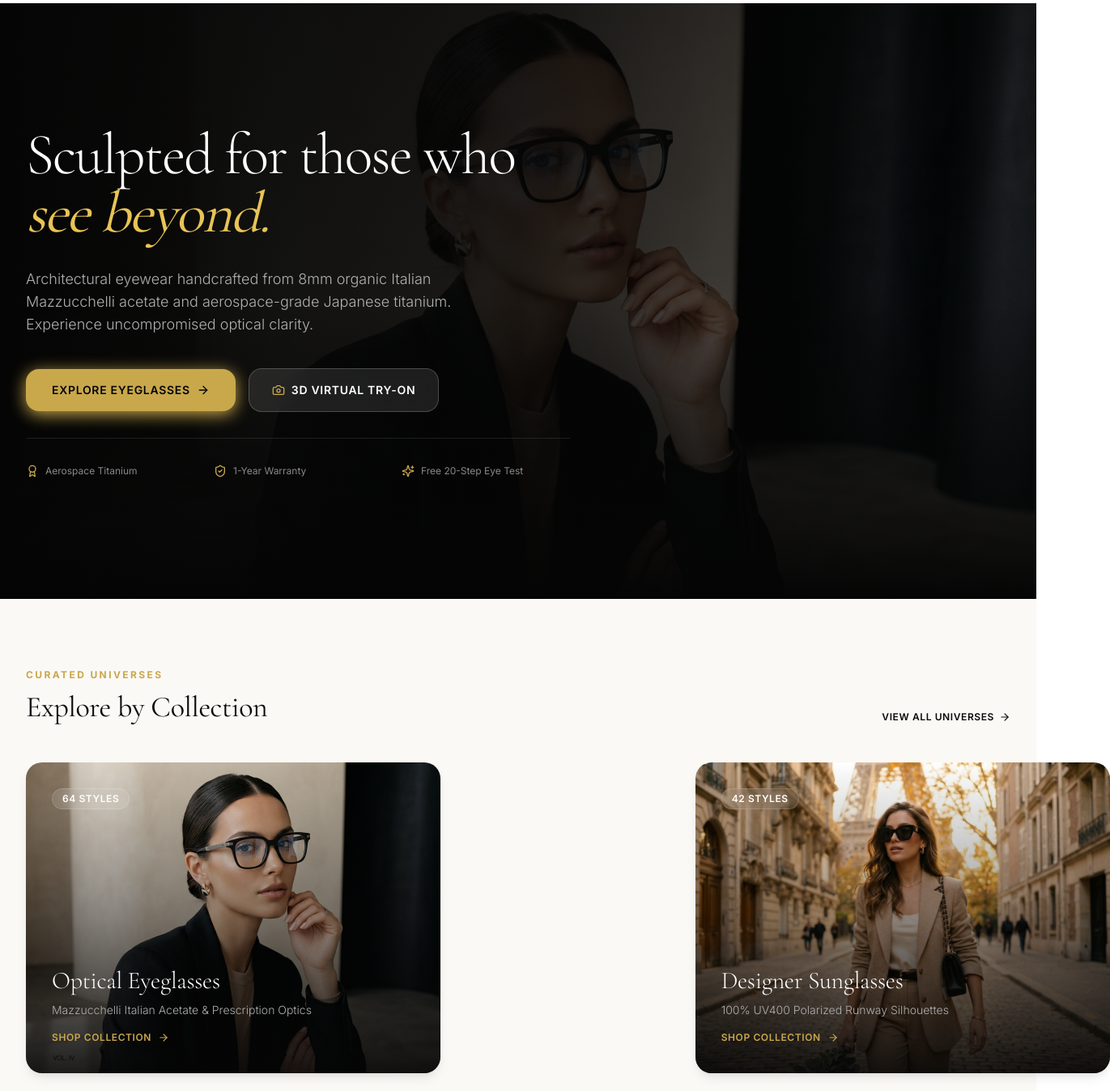
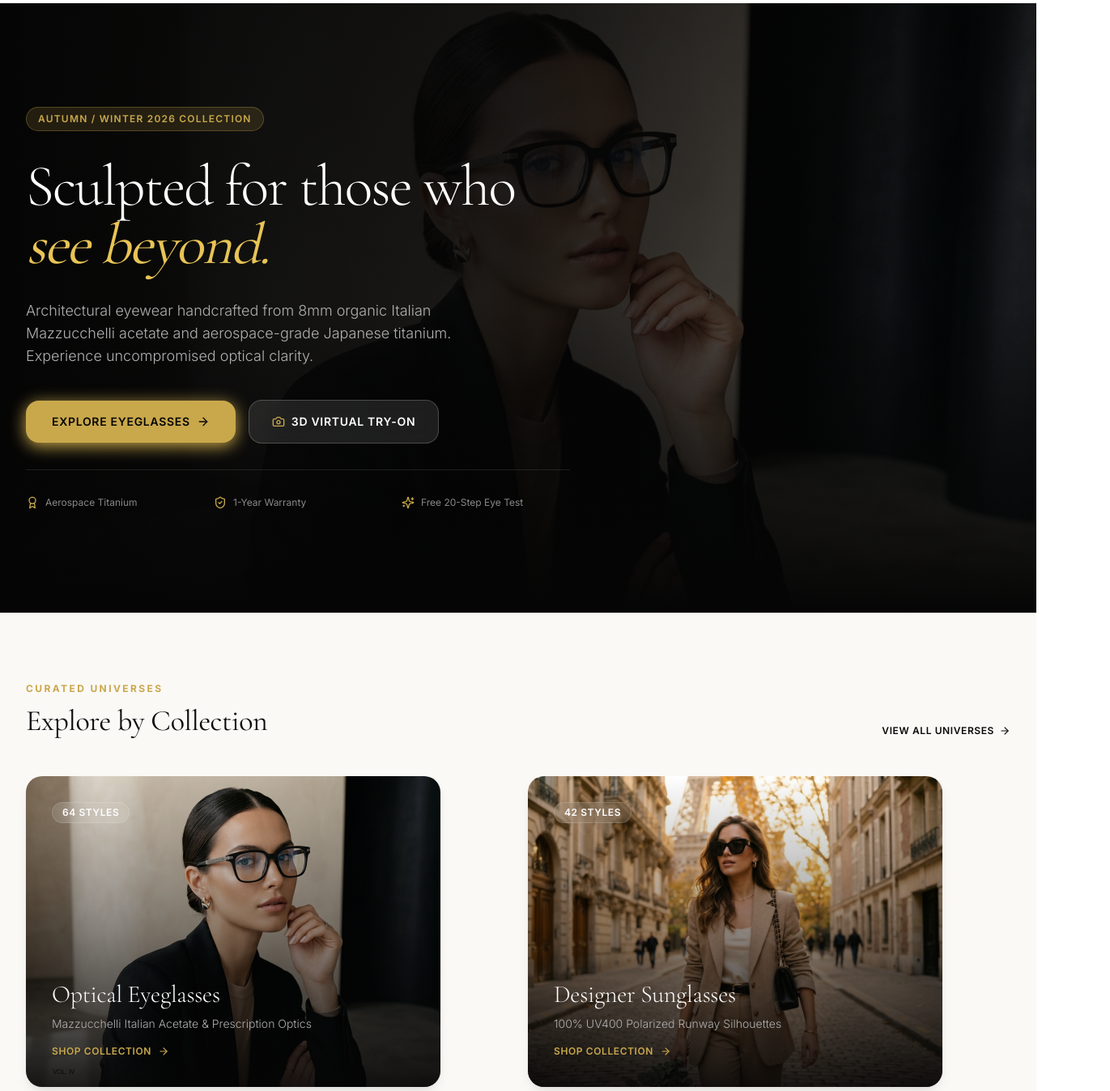
Before and after one commit to Summit-Intelligent-Systems/Spec-Shop-DEMO-WEBSTIE, a Next.js app in the folder apps/web/: page / in a window 1280 px wide. Shown: the part 120-1468 px from the top of the page at 81% size, 1371 px wide, since content can reach past the window. Built offline with nearby package versions, Linux system fonts and the light colour scheme; no server answers.

Commit message:
fix(web): equal 2x2 category grid, remove announcement star, restore collection badge without star

```diff
--- a/apps/web/src/components/home/CategoryGrid.tsx
+++ b/apps/web/src/components/home/CategoryGrid.tsx
@@ -10,7 +10,7 @@ const CATEGORY_CARDS = [
     subtitle: 'Mazzucchelli Italian Acetate & Prescription Optics',
     link: '/shop/eyeglasses',
     image: '/images/hero-banner.jpg',
-    colSpan: 'md:col-span-8',
+    colSpan: 'md:col-span-6',
     count: '64 Styles',
   },
   {
@@ -18,7 +18,7 @@ const CATEGORY_CARDS = [
     subtitle: '100% UV400 Polarized Runway Silhouettes',
     link: '/shop/sunglasses',
     image: '/images/category-sunglasses.jpg',
-    colSpan: 'md:col-span-4',
+    colSpan: 'md:col-span-6',
     count: '42 Styles',
   },
   {
@@ -26,7 +26,7 @@ const CATEGORY_CARDS = [
     subtitle: 'Zero Power Blue-Light Cutoff for Computer Fatigue',
     link: '/shop/screen-glasses',
     image: '/images/category-men.jpg',
-    colSpan: 'md:col-span-4',
+    colSpan: 'md:col-span-6',
     count: '28 Styles',
   },
   {
@@ -34,10 +34,11 @@ const CATEGORY_CARDS = [
     subtitle: 'Ultralight Grade-5 Titanium Under 12 Grams',
     link: '/shop/eyeglasses?material=TITANIUM',
     image: '/images/product-craft.jpg',
-    colSpan: 'md:col-span-8',
+    colSpan: 'md:col-span-6',
     count: '36 Styles',
   },
 ];
+
 
 export const CategoryGrid = () => {
   return (
--- a/apps/web/src/components/home/HeroSlider.tsx
+++ b/apps/web/src/components/home/HeroSlider.tsx
@@ -25,6 +25,16 @@ export const HeroSlider = () => {
 
       <div className="relative z-10 max-w-7xl mx-auto px-4 sm:px-6 lg:px-8 py-20 lg:py-32 w-full">
         <div className="max-w-2xl space-y-8">
+
+          {/* Eyebrow badge */}
+          <motion.div
+            variants={heroSubheadline}
+            initial="hidden"
+            animate="visible"
+            className="inline-flex items-center gap-2 px-3.5 py-1.5 rounded-full bg-gold/15 border border-gold/30 text-gold text-xs font-semibold uppercase tracking-widest"
+          >
+            <span>Autumn / Winter 2026 Collection</span>
+          </motion.div>
 
           {/* Main Headline */}
           <motion.h1
--- a/apps/web/src/components/layout/AnnouncementBar.tsx
+++ b/apps/web/src/components/layout/AnnouncementBar.tsx
@@ -2,7 +2,7 @@
 
 import { useState, useEffect } from 'react';
 import { motion, AnimatePresence } from 'framer-motion';
-import { ChevronRight, Sparkles } from 'lucide-react';
+import { ChevronRight } from 'lucide-react';
 import Link from 'next/link';
 
 const ANNOUNCEMENTS = [
@@ -40,7 +40,6 @@ export const AnnouncementBar = () => {
       <div className="max-w-7xl mx-auto flex items-center justify-between">
         {/* Left perk */}
         <div className="hidden lg:flex items-center gap-1.5 text-obsidian-400">
-          <Sparkles className="w-3.5 h-3.5 text-gold" />
           <span>Handcrafted Luxury Eyewear</span>
         </div>
 
```
